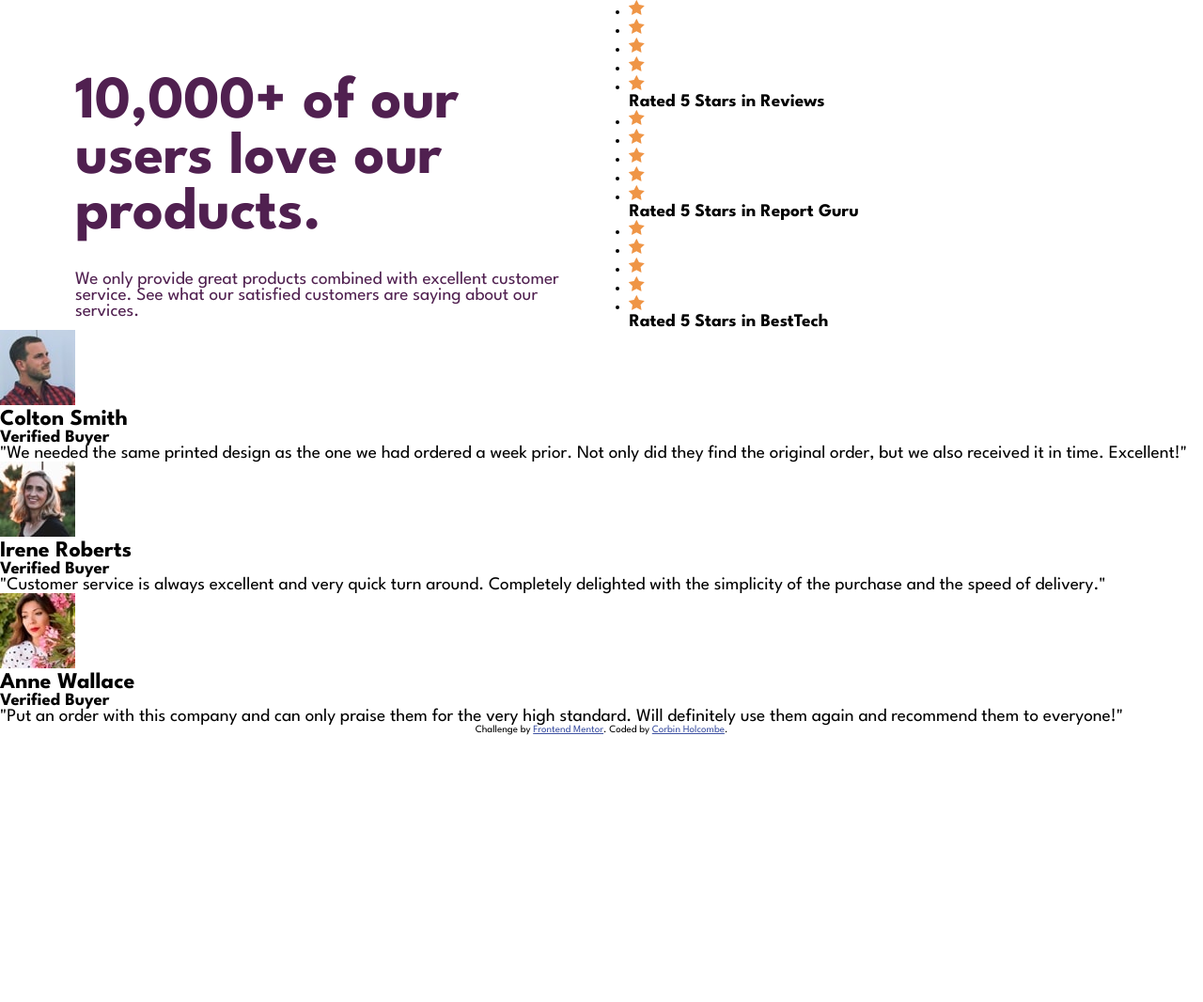
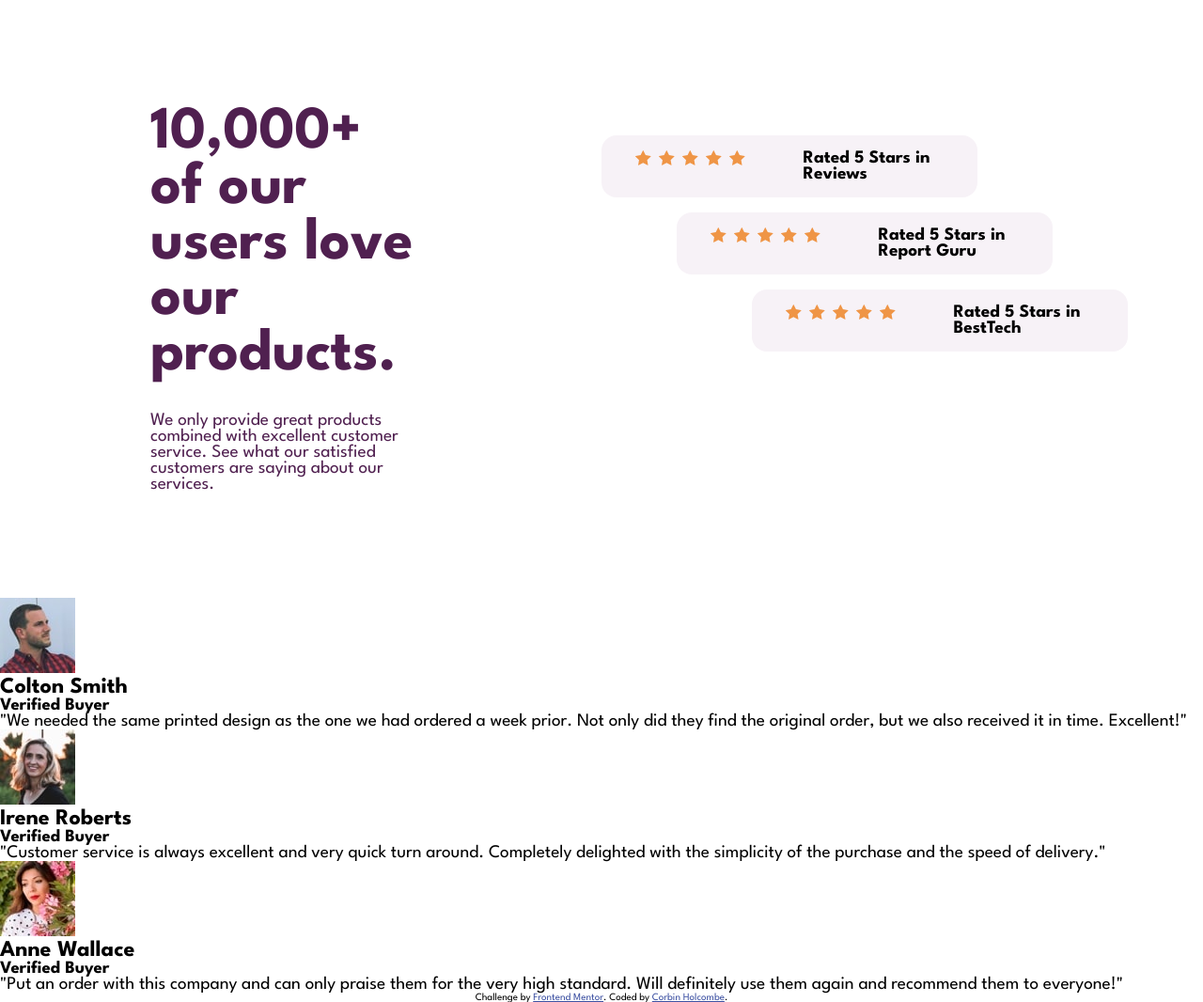
Before and after one commit to Corbinhol/Social-proof-section, a plain HTML site: page index.html in a window 1280 px wide. Shown: the whole page at 94% size. Before the commit the page ends 800 px from the top, so only its background shows below. Drawn offline with Linux system fonts and the light colour scheme.

Commit message:
Styled Ratings

```diff
--- a/assets/css/styles.css
+++ b/assets/css/styles.css
@@ -7,8 +7,8 @@
     --primary-color:  hsl(300, 43%, 22%);
     --secondary-color: hsl(0, 0%, 100%);
     --subtitle-color: hsl(333, 80%, 67%);
-    --rating-background: hsl(303, 10%, 53%);
-    --second-white: hsl(300, 24%, 96%);
+    --something: hsl(303, 10%, 53%);
+    --rating-background: hsl(300, 24%, 96%);
 }
 
 main {
@@ -16,9 +16,11 @@ main {
 }
 
 .header {
-    margin-left: 5em;
-    margin-top: 5em;
+    margin-left: 10em;
+    margin-top: 7em;
     margin-right: 2em;
+    margin-bottom: 7em;
+    /* min-width: 50vw; */
 }
 
 .header h1 {
@@ -40,8 +42,46 @@ p {
 
 .top-bar {
     display: flex;
+    /* justify-content:space-evenly; */
 }
 
-.ratings .company-rating {
+.ratings {
+    /* margin-left: 10em; */
+    margin-top: 8em;
+    min-width: 50vw;
+    padding-right: 10em;
+}
+
+.company-rating {
+    display: flex;
+    padding: 1em 2em;
+    padding-right: 3em;
+    background: var(--rating-background);
+    border-radius: 1em;
+    margin: 1em 0em;
+    width: 50%;
+    margin-left: 10em;
+}
+
+.company-rating#second {
+    margin-left: 15em;
+}
+
+.company-rating#third {
+    margin-left: 20em;
+}
+
+
+.company-rating p {
+    margin-left: 3em;
 
 }
+
+.company-rating ul {
+    display: flex;
+    list-style: none;
+}
+
+.company-rating ul li {
+    margin: 0 .25em;
+}
--- a/index.html
+++ b/index.html
@@ -32,7 +32,6 @@
     </style>
   </head>
   <body>
-
     <main>
       <div class="top-bar">
         <div class="header">
@@ -42,7 +41,7 @@
         </div>
 
         <div class="ratings">
-          <div class="company-rating">
+          <div class="company-rating" id="first">
             <ul class="5-stars">
               <li>
                 <img src="/images/icon-star.svg" alt="star">
@@ -63,7 +62,7 @@
             <p><b>Rated 5 Stars in Reviews</b></p>
           </div>
 
-          <div class="company-rating">
+          <div class="company-rating" id="second">
             <ul class="5-stars">
               <li>
                 <img src="/images/icon-star.svg" alt="star">
@@ -84,7 +83,7 @@
             <p><b>Rated 5 Stars in Report Guru</b></p>
           </div>
 
-          <div class="company-rating">
+          <div class="company-rating" id="third">
             <ul class="5-stars">
               <li>
                 <img src="/images/icon-star.svg" alt="star">
```
